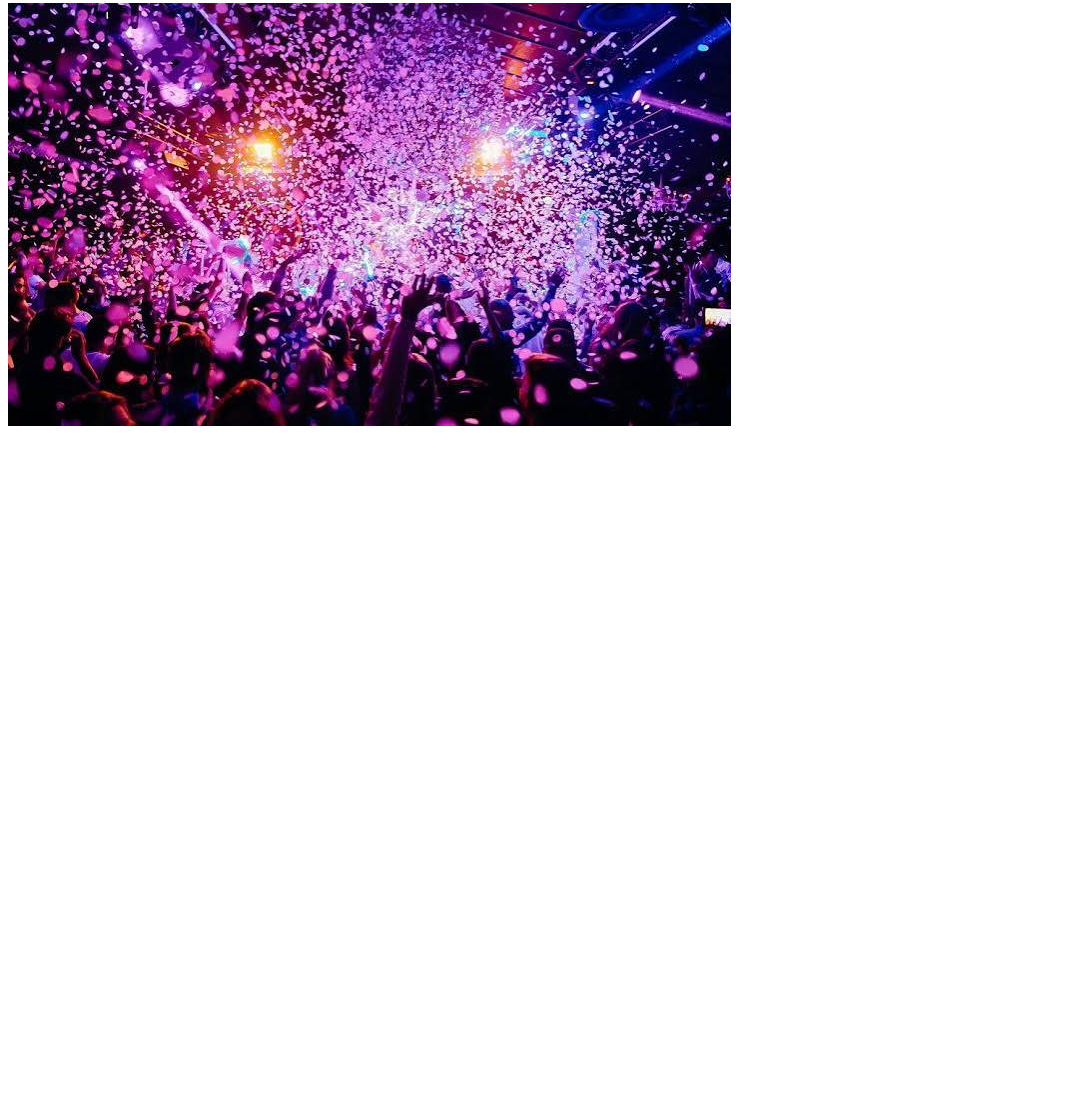
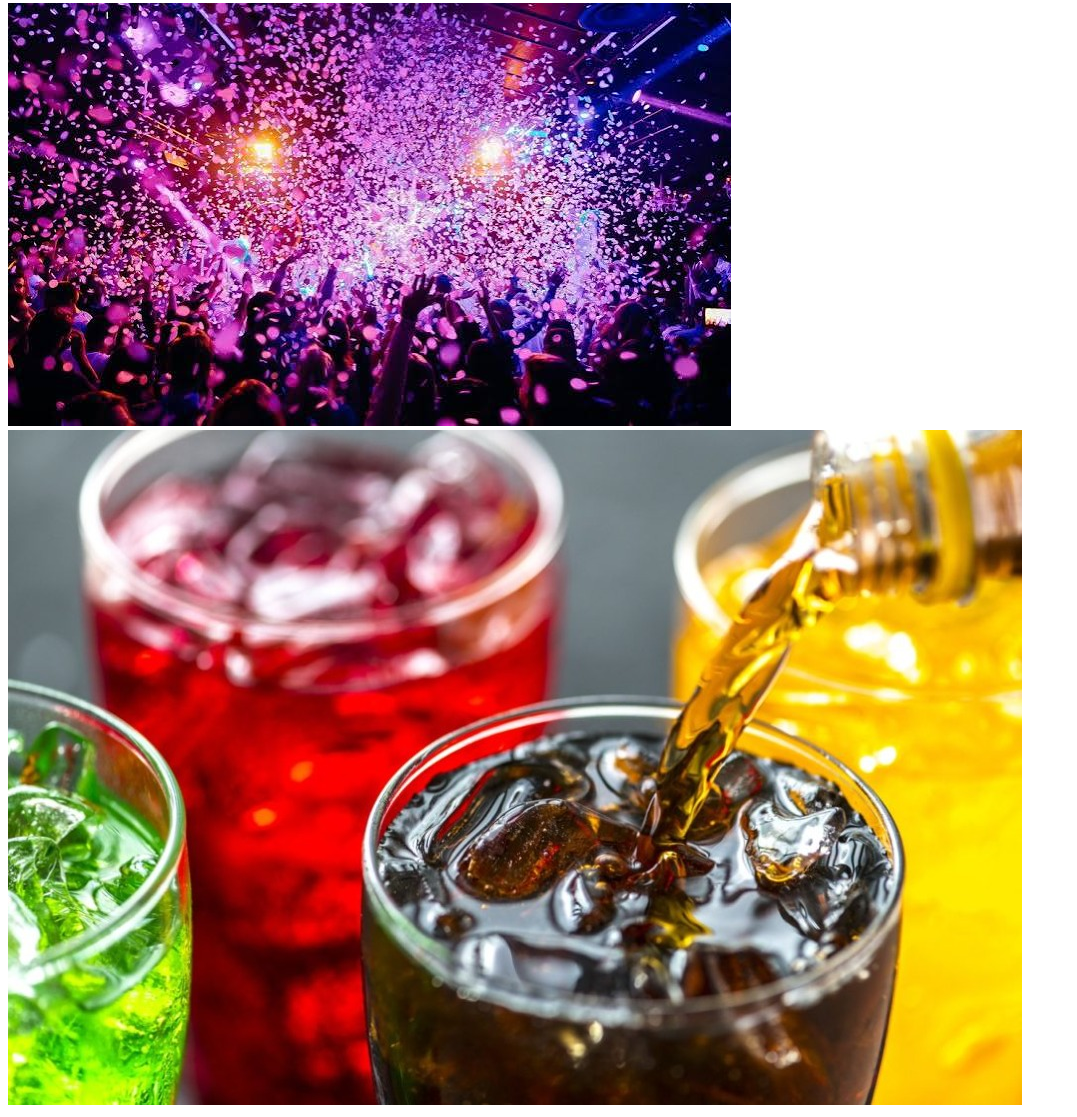
Before and after one commit to MackSala/weekopdrach2, a plain HTML site: page index.html in a window 1280 px wide. Shown: the part 545-1662 px from the top of the page, without its empty margins (0-1077 px from the left). Before the commit the page ends 983 px from the top, so only its background shows below. Drawn offline with Linux system fonts and the light colour scheme.

Commit message:
WebLab Run 27-11-2026 11:50:17 (UTC+01:00)

```diff
--- a/index.html
+++ b/index.html
@@ -22,5 +22,6 @@
 </ol>
 <p> Lorem ipsum dolor sit amet, consectetur adipiscing elit. Pellentesque nec orci eu diam ultrices cursus. Mauris gravida eget dolor nec finibus. Vestibulum convallis tortor dui, id cursus eros mattis sed. Phasellus et felis nulla. Donec at ante nec metus consequat sodales a et elit. Morbi cursus vel ante et tincidunt. Suspendisse ultricies venenatis metus vel dapibus. Phasellus vitae blandit metus. Cras sed enim ut nibh pulvinar sodales id tempor diam. Donec malesuada magna non sapien tincidunt hendrerit.</p>
 <img src="feest.png">
+<img src="frisdrank-background-3470205_1280-1024x682.jpg">
 </body>
 </html>
```
Also changed, not shown: frisdrank-background-3470205_1280-1024x682.jpg (added), 1 other file.
